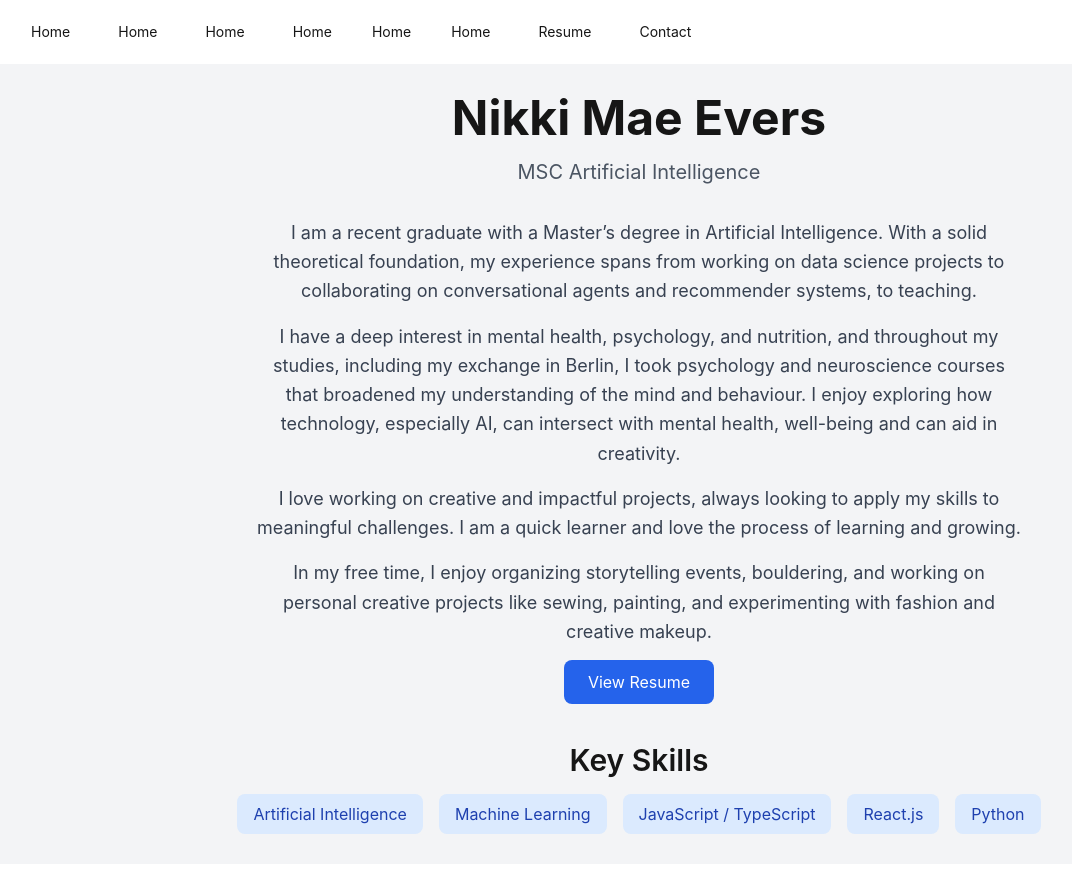
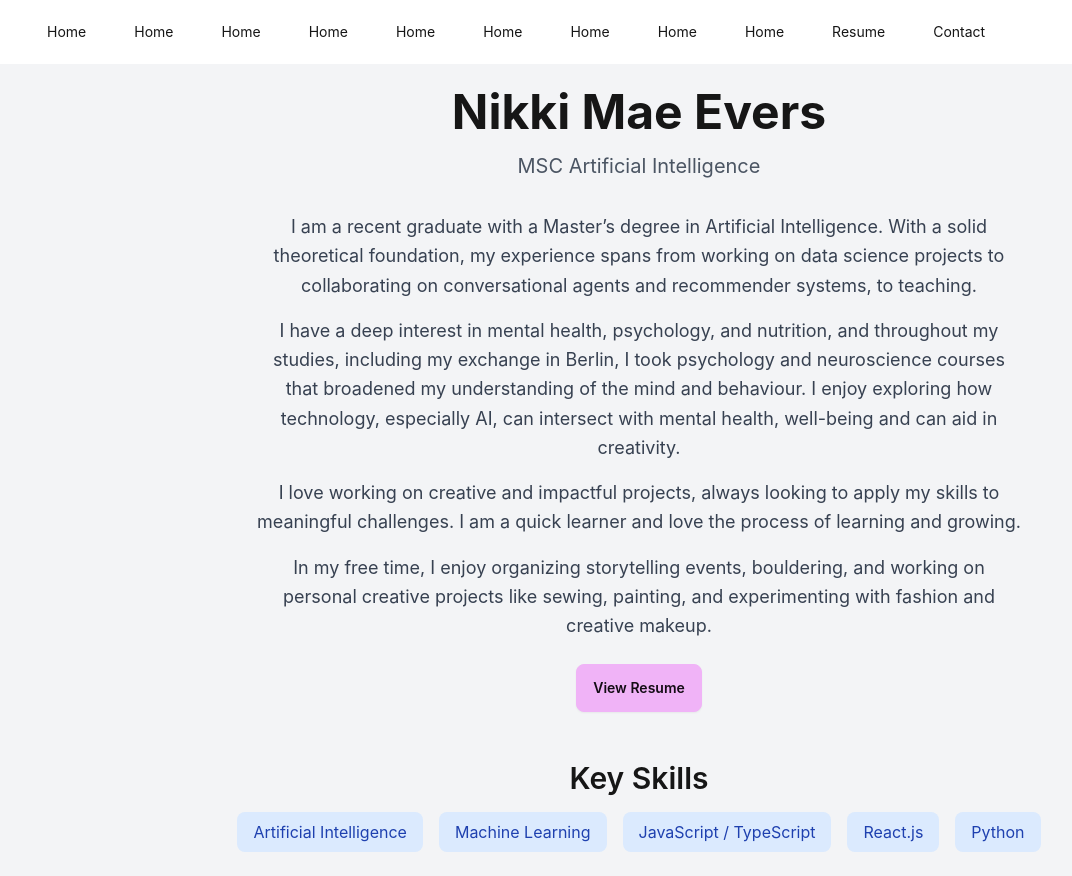
Before and after one commit to NikkiMaeEvers/my-portfolio-site, a Next.js app: page / in a window 1280 px wide. Shown: the whole page, without its empty margins (1-1073 px from the left). Built offline with nearby package versions, Linux system fonts and the light colour scheme.

Commit message:
updated button options + added custom buttons to theme

```diff
--- a/src/app/globals.css
+++ b/src/app/globals.css
@@ -20,3 +20,13 @@ a {
 * {
   box-sizing: border-box; /* Ensure consistent padding/margin behavior */
 }
+
+
+/* change base button hover effects */
+.btn {
+  @apply hover:shadow-lg hover:scale-105 transition-transform duration-200 hover:font-bold;
+}
+
+.menu-link {
+  @apply hover:bg-transparent hover:font-bold  after:absolute after:w-full after:h-0.5 after:bg-primary after:left-0 after:bottom-0 after:scale-x-0 hover:after:scale-x-100 after:transition-transform;
+}
--- a/src/app/page.tsx
+++ b/src/app/page.tsx
@@ -32,7 +32,7 @@ export default function HomePage() {
         </p>
 
         <div className="mt-6 space-x-4">
-          <Link href="/resume" className="bg-blue-600 text-white px-6 py-3 rounded-lg hover:bg-blue-700 transition">
+          <Link href="/resume" className="btn btn-primary ">
             View Resume
           </Link>
         </div>
--- a/src/components/Navbar.tsx
+++ b/src/components/Navbar.tsx
@@ -2,7 +2,7 @@ import Link from 'next/link';
 
 const Navbar = () => {
   return (
-    <div className="navbar h-16 bg-base-100">
+    <div className="navbar h-16 bg-base-100 justify-between px-6">
       <ul className="menu menu-horizontal space-x-4">
         <li>
         <Link href="/" className="hover:bg-primary hover:text-white h-16 flex rounded-none hover:text-lg transition-all duration-200">Home</Link>
@@ -17,12 +17,22 @@ const Navbar = () => {
         <Link href="/" className="hover:scale-105 transition-transform duration-200 hover:bg-primary hover:text-white">Home</Link>
         </li>
         <li>
-        <Link href="/" className="hover:shadow-lg hover:bg-primary hover:text-white p-2 rounded-md transition-shadow">Home</Link>
+        <Link href="/" className="hover:shadow-lg hover:bg-primary hover:text-white transition-shadow">Home</Link>
         </li>
+        <li>
+        <Link href="/" className="hover:bg-gradient-to-r hover:from-primary hover:to-secondary hover:text-white hover:scale-105 transition-transform duration-200 hover:shadow-lg">Home</Link>
+        </li>
+        <li>
+        <Link href="/" className="hover:shadow-lg hover:scale-105 transition-transform duration-200 hover:bg-primary hover:text-white">Home</Link>
+        </li>
+
 
         {/* Underline options */}
         <li>
-        <Link href="/" className="hover:bg-transparent after:absolute after:w-full after:h-0.5 after:bg-primary after:left-0 after:bottom-0 after:scale-x-0 hover:after:scale-x-100 after:transition-transform">Home</Link>
+        <Link href="/" className="border-none hover:bg-transparent hover:font-bold hover:text-primary after:absolute after:w-full after:h-0.5 after:bg-primary after:left-0 after:bottom-0 after:scale-x-0 hover:after:scale-x-100 after:transition-transform">Home</Link>
+        </li>
+        <li>
+        <Link href="/" className="hover:bg-transparent hover:font-bold  after:absolute after:w-full after:h-0.5 after:bg-primary after:left-0 after:bottom-0 after:scale-x-0 hover:after:scale-x-100 after:transition-transform">Home</Link>
         </li>
 
 
@@ -30,7 +40,7 @@ const Navbar = () => {
 
 
         <li>
-          <Link href="/resume" className="hover:text-primary">Resume</Link>
+          <Link href="/resume" className="menu-link">Resume</Link>
         </li>
         <li>
           <Link href="/contact" className="hover:text-primary">Contact</Link>
--- a/tailwind.config.ts
+++ b/tailwind.config.ts
@@ -1,45 +1,41 @@
-import { Config } from 'tailwindcss';
-import daisyui from 'daisyui'; // Import DaisyUI using ES modules
+const daisyui = require('daisyui'); // Require DaisyUI using CommonJS
 
-const config: Config = {
+module.exports = {
   content: [
     './src/**/*.{html,js,jsx,ts,tsx}', // Adjust based on your project
   ],
   theme: {
     extend: {},
   },
-  plugins: [daisyui], // Use the imported DaisyUI plugin
+  plugins: [daisyui], // Use the DaisyUI plugin
   daisyui: {
     themes: [
       {
         newTheme: {
-          "primary": "#F0B3F7",    // Lilac for primary buttons, links, etc.
-          "secondary": "#FFC1E3",  // Soft pink for secondary elements
-          "accent": "#3D2B56",     // Dark purple for highlights
-          "neutral": "#333333",    // Dark gray for text
-          "base-100": "#FFFFFF",   // White for background
-          "info": "#93C5FD",       // Light blue for informational elements
-          "success": "#36D399",    // Green for success messages
-          "warning": "#FBBD23",    // Yellow for warning messages
-          "error": "#F87272",      // Red for error messages
+          primary: "#F0B3F7",    // Lilac for primary buttons, links, etc.
+          secondary: "#FFC1E3",  // Soft pink for secondary elements
+          accent: "#3D2B56",     // Dark purple for highlights
+          neutral: "#333333",    // Dark gray for text
+          "base-100": "#FFFFFF", // White for background
+          info: "#93C5FD",       // Light blue for informational elements
+          success: "#36D399",    // Green for success messages
+          warning: "#FBBD23",    // Yellow for warning messages
+          error: "#F87272",      // Red for error messages
         },
       },
       {
         originalTheme: {
-          "primary": "#D6A4D9",    // Lilac for primary buttons, links, etc.
-          "secondary": "#FFC1E3",  // Soft pink for secondary elements
-          "accent": "#8A2BE2",     // Dark purple for highlights
-          "neutral": "#333333",    // Dark gray for text
-          "base-100": "#FFFFFF",   // White for background
-          "info": "#93C5FD",       // Light blue for informational elements
-          "success": "#36D399",    // Green for success messages
-          "warning": "#FBBD23",    // Yellow for warning messages
-          "error": "#F87272",      // Red for error messages
+          primary: "#D6A4D9",    // Lilac for primary buttons, links, etc.
+          secondary: "#FFC1E3",  // Soft pink for secondary elements
+          accent: "#8A2BE2",     // Dark purple for highlights
+          neutral: "#333333",    // Dark gray for text
+          "base-100": "#FFFFFF", // White for background
+          info: "#93C5FD",       // Light blue for informational elements
+          success: "#36D399",    // Green for success messages
+          warning: "#FBBD23",    // Yellow for warning messages
+          error: "#F87272",      // Red for error messages
         },
       },
-
     ],
   },
 };
-
-export default config;
```
